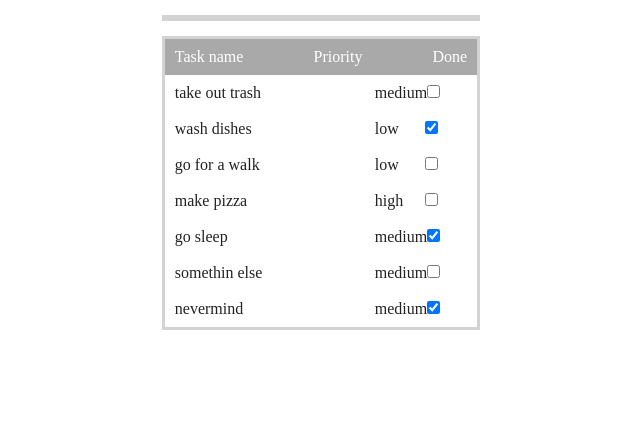
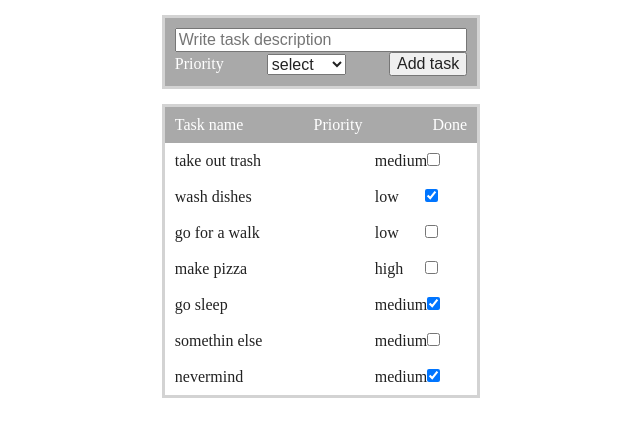
Before and after one commit to kamildomagalski/ToDo-App, a React (Create React App) app: page / in a window 1280 px wide. Shown: the top 436 px of the page, without its empty margins (319-959 px from the left). Built offline with nearby package versions, Linux system fonts and the light colour scheme.

Commit message:
add AddTaskRow Component with basic styling

```diff
--- a/src/App.js
+++ b/src/App.js
@@ -2,6 +2,7 @@ import React, {useState} from 'react';
 import RowContainer from "./components/RowContainer";
 import TaskRow from "./components/TaskRow";
 import HeaderRow from "./components/HeaderRow";
+import AddTaskRow from "./components/AddTaskRow";
 
 
 function App() {
@@ -48,7 +49,7 @@ function App() {
     <section className={'app'}>
       <div className={'container'}>
         <RowContainer>
-
+        <AddTaskRow/>
         </RowContainer>
         <RowContainer>
           <HeaderRow/>
@@ -57,7 +58,6 @@ function App() {
               <TaskRow key={i} task={task}/>
             )
           })}
-
         </RowContainer>
       </div>
     </section>
--- /dev/null
+++ b/src/components/AddTaskRow.js
@@ -0,0 +1,23 @@
+import React from 'react';
+
+function AddTaskRow() {
+  return (
+    <div className={'addTaskRow'}>
+      <form className={'addTaskRow__form'}>
+        <input type={'text'} placeholder={'Write task description'}/>
+        <div className={'wrapper'}>
+          <p>Priority</p>
+          <select>
+            <option>select</option>
+            <option>Low</option>
+            <option>Medium</option>
+            <option>High</option>
+          </select>
+          <button type={"submit"}>Add task</button>
+        </div>
+      </form>
+    </div>
+  );
+}
+
+export default AddTaskRow;
--- /dev/null
+++ b/src/scss/_addTaskRow.scss
@@ -0,0 +1,18 @@
+.addTaskRow {
+  display: flex;
+  align-items: center;
+  padding: 10px;
+  background-color: darkgray;
+  color: white;
+
+  &__form {
+    display: flex;
+    flex-direction: column;
+    width: 100%;
+  }
+  .wrapper{
+    display: flex;
+    align-items: center;
+    justify-content: space-between;
+  }
+}
--- a/src/scss/main.scss
+++ b/src/scss/main.scss
@@ -6,3 +6,4 @@
 @import "rowContainer";
 @import "taskRow";
 @import "headerRow";
+@import "addTaskRow";
```
